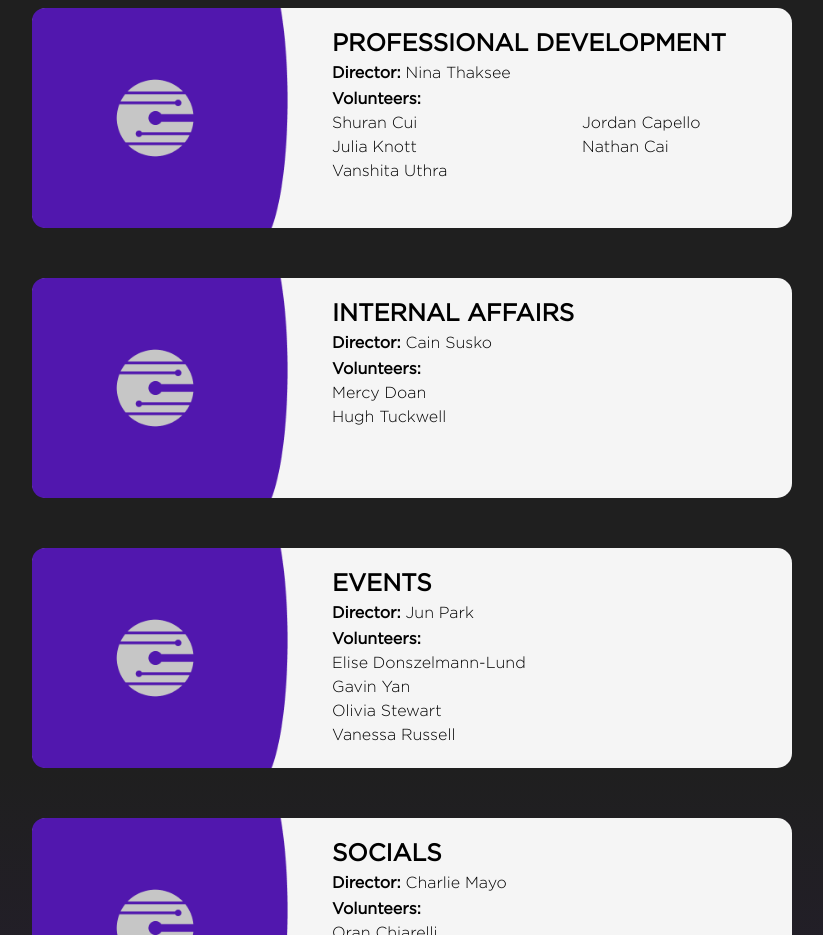
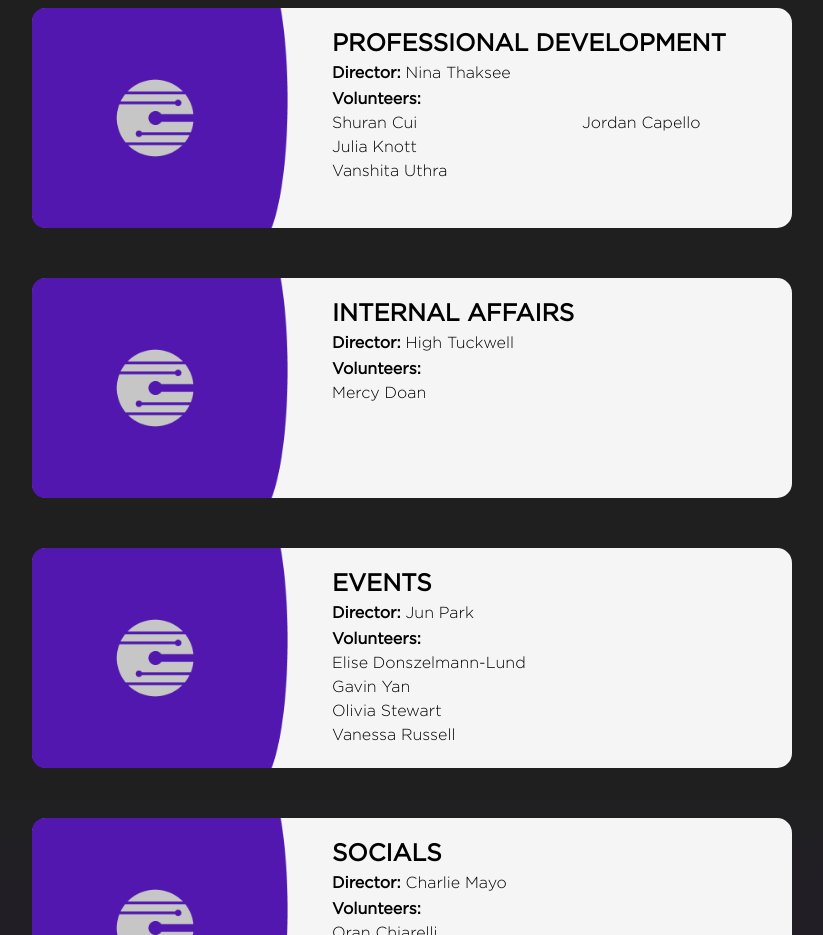
Before and after one commit to jadew33/test, a Next.js app: page /about in a window 1280 px wide. Shown: the part 1540-2475 px from the top of the page, without its empty margins (228-1051 px from the left). Built offline with nearby package versions, Linux system fonts and the light colour scheme.

Commit message:
changed team members

```diff
--- a/app/about/page.js
+++ b/app/about/page.js
@@ -81,7 +81,6 @@ export default function About() {
 
                   <div>
                     <p>Jordan Capello</p>
-                    <p>Nathan Cai</p>
                   </div>
                 </div>
               </div>
@@ -91,11 +90,10 @@ export default function About() {
               <div className="box-content">
                 <h1 className="font-book">Internal Affairs</h1>
                 <p>
-                  <b className="font-book">Director:</b>Cain Susko
+                  <b className="font-book">Director:</b>High Tuckwell
                 </p>
                 <b className="font-book">Volunteers:</b>
                 <p>Mercy Doan</p>
-                <p>Hugh Tuckwell</p>
               </div>
             </div>
 
```
